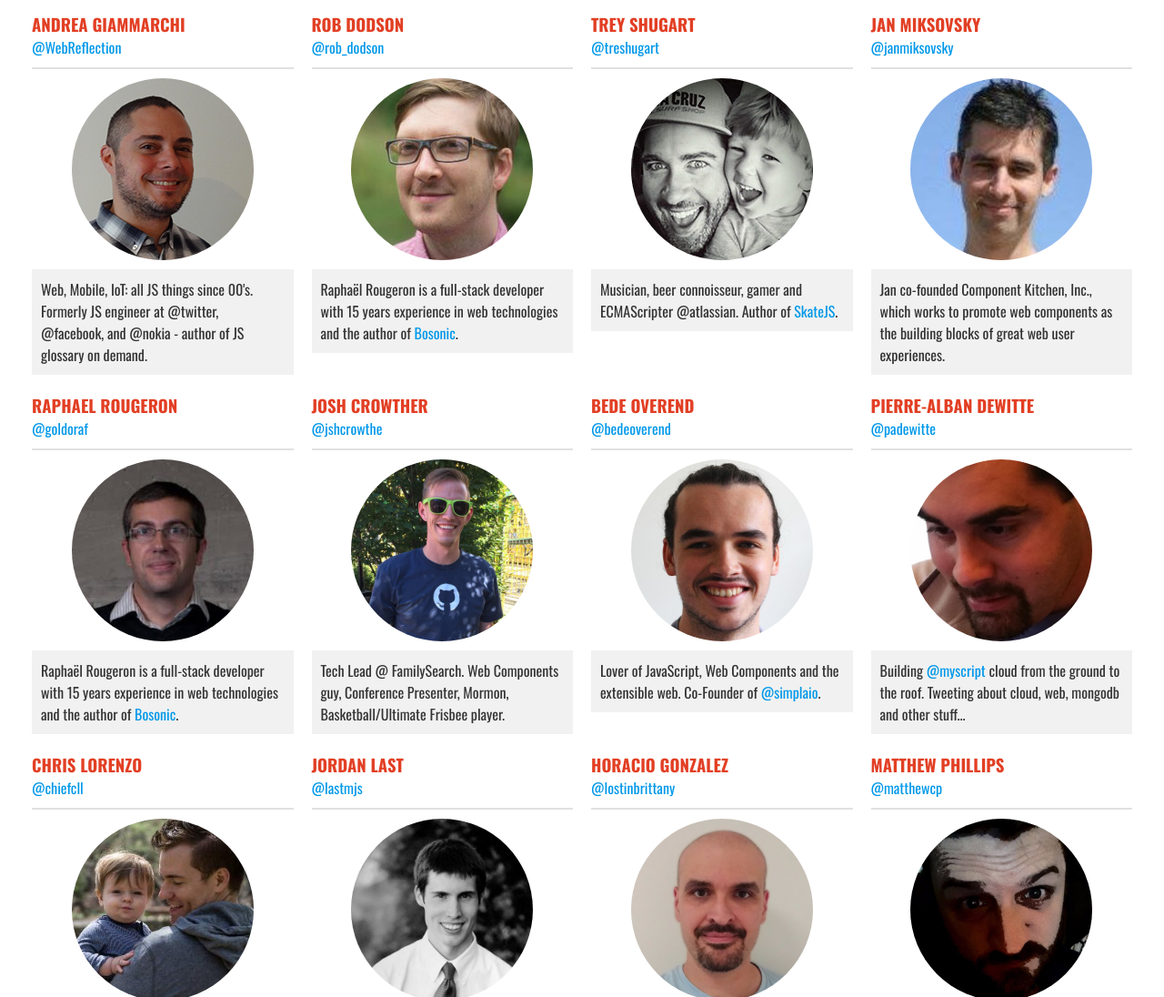
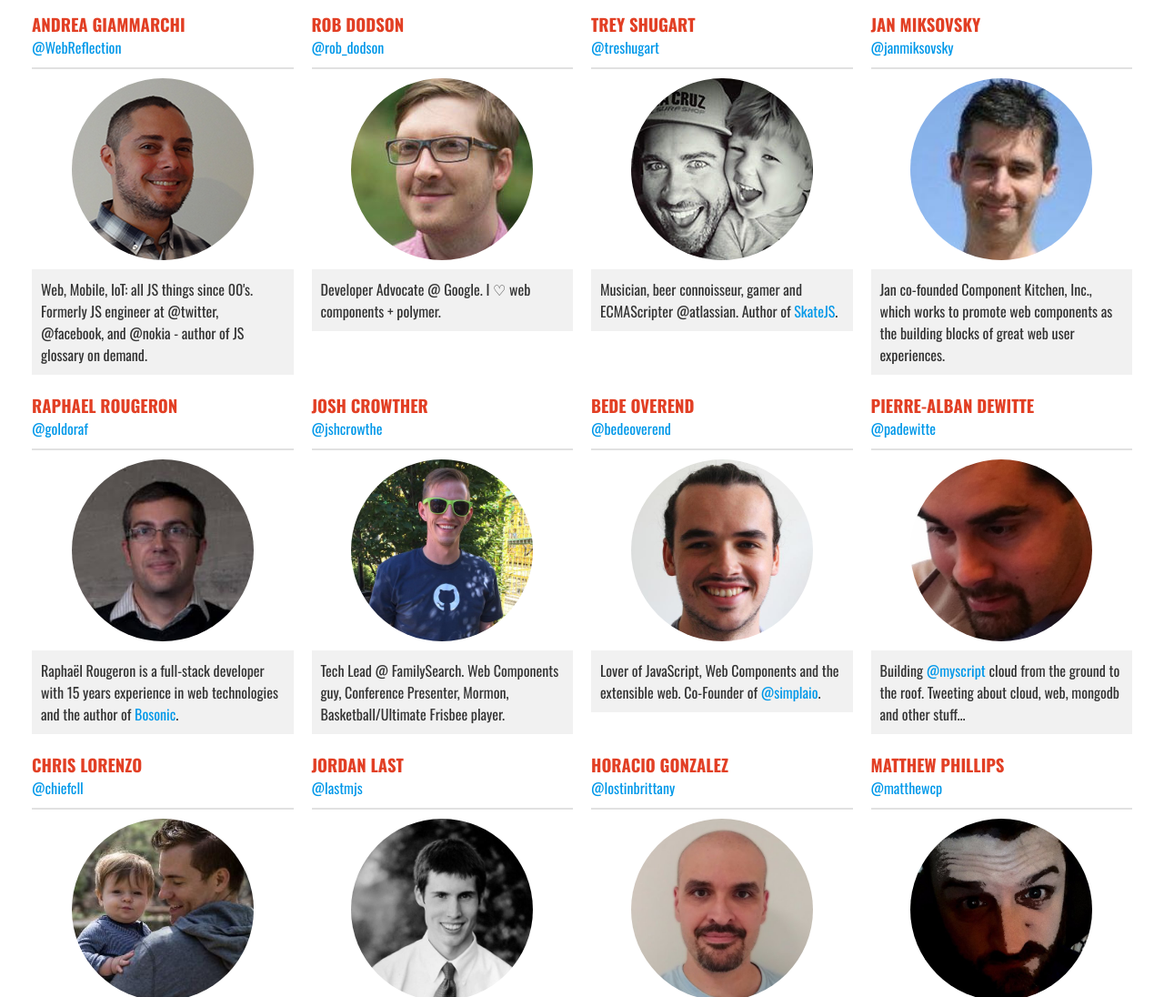
Before and after one commit to RevillWeb/wcremoteconf, a website: page index.html in a window 1280 px wide. Shown: the part 2346-3442 px from the top of the page at 91% size. Drawn offline with nearby package versions, Linux system fonts and the light colour scheme.

Commit message:
Fix wrong bio for Rob!

```diff
--- a/index.html
+++ b/index.html
@@ -100,7 +100,7 @@
                     <div class="photo">
                         <img src="assets/img/speakers/rob.jpeg" width="200" height="200" />
                     </div>
-                    <p class="bio">Raphaël Rougeron is a full-stack developer with 15 years experience in web technologies and the author of <a href="http://bosonic.github.io/" target="_blank">Bosonic</a>.</p>
+                    <p class="bio">Developer Advocate @ Google. I ♡ web components + polymer.</p>
                 </div>
                 <div class="item" id="treshugart">
                     <h3>TREY SHUGART</h3>
```
